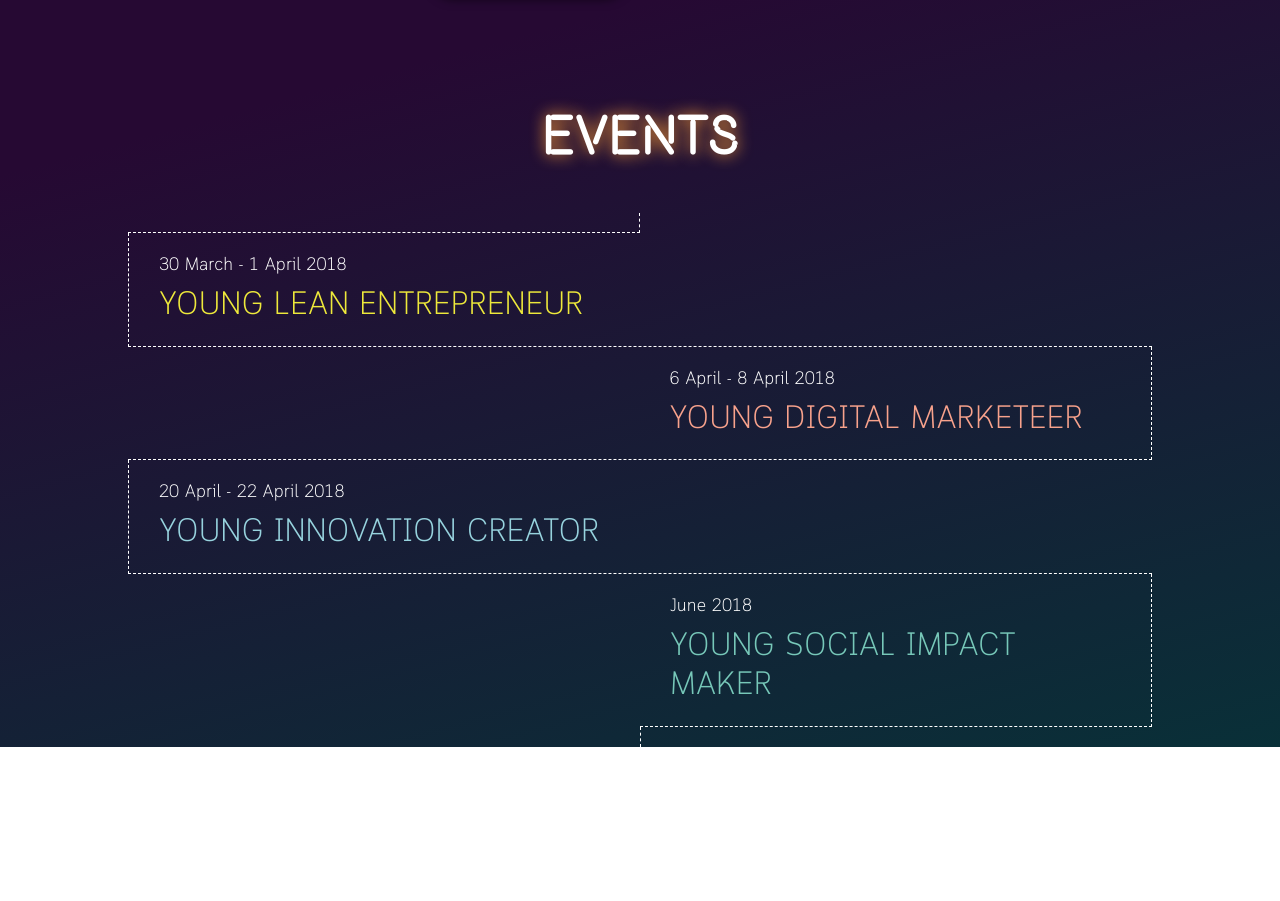
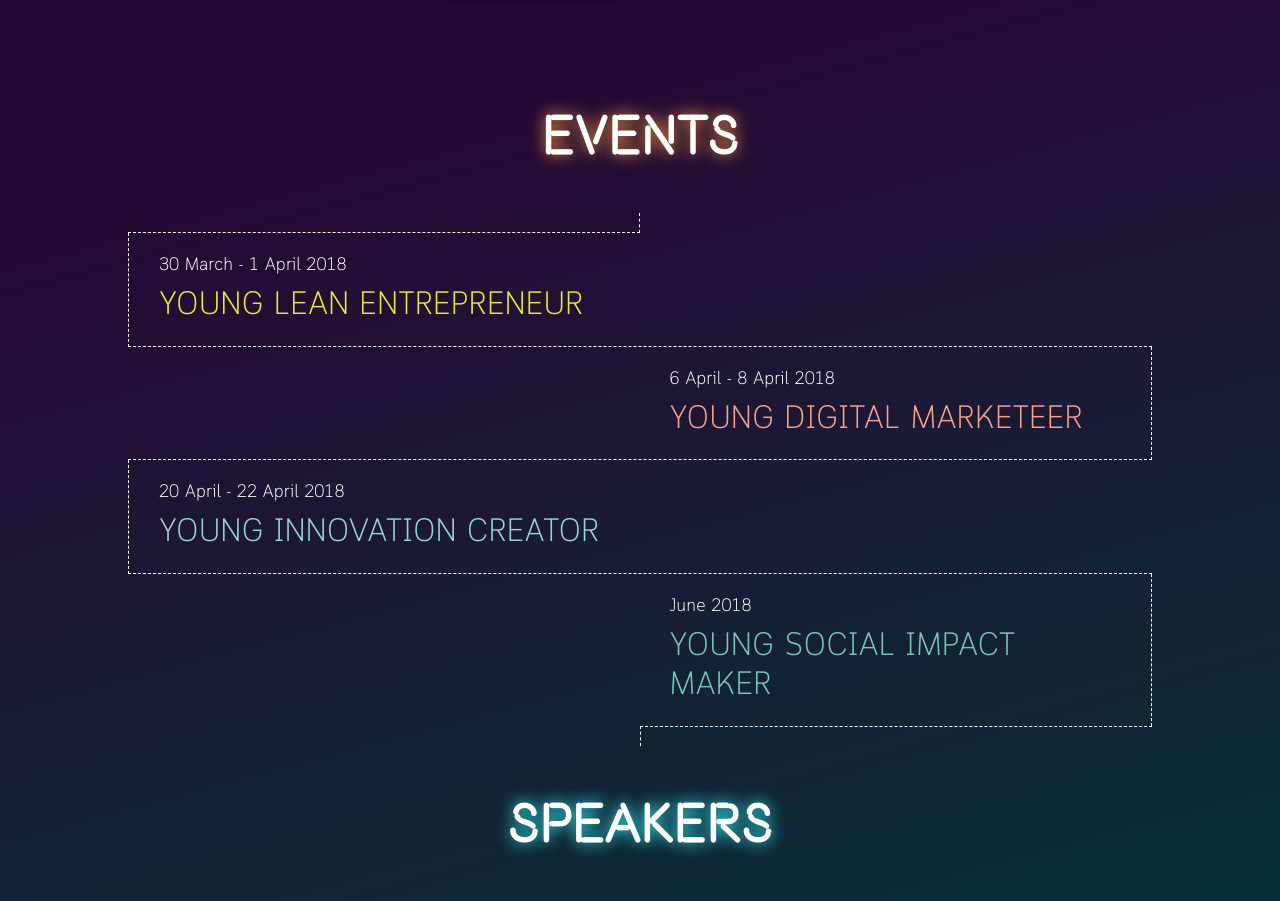
Before and after one commit to Th1nkK1D/ypp-landing, a Vue app: page / in a window 1280 px wide. Shown: the part 742-1643 px from the top of the page. Before the commit the page ends 1489 px from the top, so only its background shows below. Built offline with nearby package versions, Linux system fonts and the light colour scheme.

Commit message:
Move events into Vue data

```diff
--- a/src/App.vue
+++ b/src/App.vue
@@ -31,64 +31,52 @@
     </div>
     <!-- End of Heading -->
 
+  <!-- Events timeline -->
     <div class="scenter timeline">
       <h2 class="hyellow">EVENTS</h2>
+
       <div class="columns is-gapless is-mobile">
         <div class="column is-6 dash d-bottom d-right"> </div>
         <div class="column is-6"></div>
       </div>
-      <div class="columns is-gapless dash d-bottom d-left">
-        <div class="column is-6">
+      <!-- Event -->
+      <div v-for="(event, e) in events" :key="e" :class="'columns is-gapless dash ' + (e < events.length-1 ? 'd-bottom ' : '') + (e%2 === 0 ? 'd-left' : 'd-right')">
+        <div v-if="e%2 !== 0" class="column"></div>
+        <div class="column">
           <div class="event">
-            30 March - 1 April 2018
-            <p style="color: #eee93b">YOUNG LEAN ENTREPRENEUR</p>
+            {{event.date}}
+            <p :style="'color: ' + event.color">{{event.name}}</p>
           </div>
         </div>
-        <div class="column is-6"></div>
-      </div>
-      <div class="columns is-gapless dash d-bottom d-right">
-        <div class="column is-6"></div>
-        <div class="column is-6">
-          <div class="event">
-            6 April - 8 April 2018
-            <p style="color: #f8a28c">YOUNG DIGITAL MARKETEER </p>
-          </div>
-        </div>
-      </div>
-      <div class="columns is-gapless dash d-bottom d-left">
-        <div class="column is-6">
-          <div class="event">
-            20 April - 22 April 2018
-            <p style="color: #97d3de">YOUNG INNOVATION CREATOR</p>
-          </div>
-        </div>
-        <div class="column is-6"></div>
-      </div>
-      <div class="columns is-gapless">
-        <div class="column is-6"></div>
-        <div class="column is-6 dash d-bottom d-right">
-          <div class="event">
-            June 2018
-            <p style="color: #77c8b9">YOUNG SOCIAL IMPACT MAKER</p>
-          </div>
-        </div>
-      </div>
+        <div v-if="e%2 === 0" class="column"></div>
+      </div><!-- End of Event -->
       <div class="columns is-gapless is-mobile">
         <div class="column is-6"></div>
-        <div class="column is-6 dash d-left"></div>
+        <div class="column is-6 dash d-left d-top"></div>
       </div>
+    </div><!-- End of Events timeline -->
+
+    <!-- Speakers -->
+    <div class="scenter">
+      <h2 class="hgreen">SPEAKERS</h2>
     </div>
-
-    <!-- <div class="scenter">
-      <h2 class="hgreen">ABOUT US</h2>
-      <p>Ever wondered how some graphic designers always manage to produce beautiful looking designs for their brochures, website designs, logo designs? Talent…yes, it helps but there are a handful of more important things you can do that will have even complete beginners producing award winning design.</p>
-    </div> -->
+    <!-- Speakers -->
   </div>
 </template>
 
 <script>
 export default {
   name: 'App',
+  data() {
+    return {
+      events: [
+        { date: "30 March - 1 April 2018", name: "YOUNG LEAN ENTREPRENEUR", color: "#eee93b" },
+        { date: "6 April - 8 April 2018", name: "YOUNG DIGITAL MARKETEER", color: "#f8a28c" },
+        { date: "20 April - 22 April 2018", name: "YOUNG INNOVATION CREATOR", color: "#97d3de" },
+        { date: "June 2018", name: "YOUNG SOCIAL IMPACT MAKER", color: "#77c8b9" },
+      ]
+    }
+  }
 }
 </script>
 
@@ -211,6 +199,10 @@ export default {
       &.d-bottom {
         border-bottom-width: 1px;
       }
+
+      &.d-top {
+        border-top-width: 1px;
+      }
     }
 
     .event {
```
